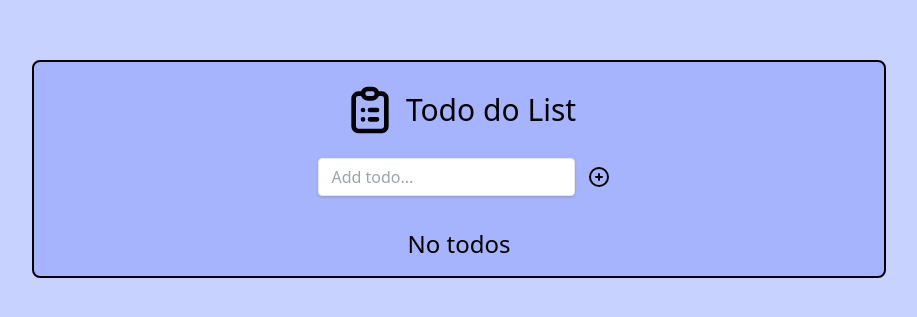
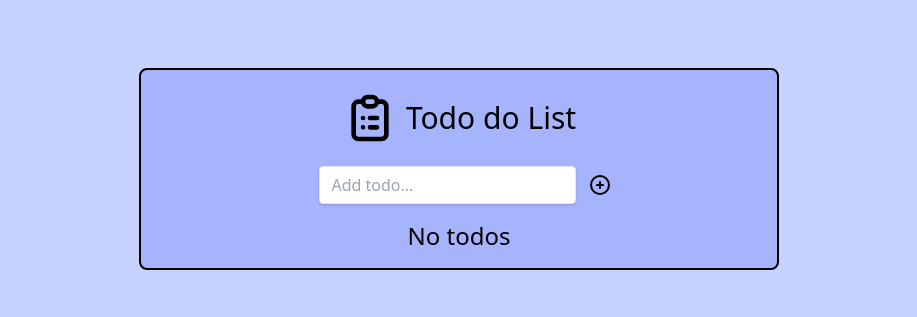
Before and after one commit to leonardo-pinto/todo-react-redux, a React (Create React App) app: page / in a window 1280 px wide. Shown: the part 231-548 px from the top of the page, without its empty margins (181-1098 px from the left). Built offline with nearby package versions, Linux system fonts and the light colour scheme.

Commit message:
correct responsiveness

```diff
--- a/src/App.jsx
+++ b/src/App.jsx
@@ -37,7 +37,7 @@ function App() {
 
   return (
     <div className="flex h-screen items-center bg-indigo-200">
-      <div className="bg-indigo-300 w-2/3 mx-auto border-2 border-solid border-black rounded-lg">
+      <div className="bg-indigo-300 w-2/3 md:w-1/2 mx-auto border-2 border-solid border-black rounded-lg">
         <Header />
         <TodoInput handleAddButtonClick={handleAddButtonClick} />
         { todoList.length > 0
--- a/src/components/input/TodoInput.jsx
+++ b/src/components/input/TodoInput.jsx
@@ -11,7 +11,7 @@ function TodoInput(props) {
   }, [handleAddButtonClick]);
 
   return (
-    <div className="flex justify-center items-center m-4" data-testid="inputContainer">
+    <div className="w-full flex justify-center items-center" data-testid="inputContainer">
       <input
         className="shadow appearance-none border rounded mx-3 py-2 px-3 text-gray-700 leading-tight focus:outline-none focus:shadow-outline"
         type="text"
--- a/src/components/listTodos/ListTodos.jsx
+++ b/src/components/listTodos/ListTodos.jsx
@@ -26,7 +26,7 @@ function ListTodos(props) {
     <div data-testid="itemContainer">
       { !editEnabled
         ? (
-          <div className="space-x-4 flex justify-center items-center p-4">
+          <div className="space-x-4 flex justify-center items-center p-4 w-full">
             <input
               className="w-4 h-4 p-2"
               type="checkbox"
```
